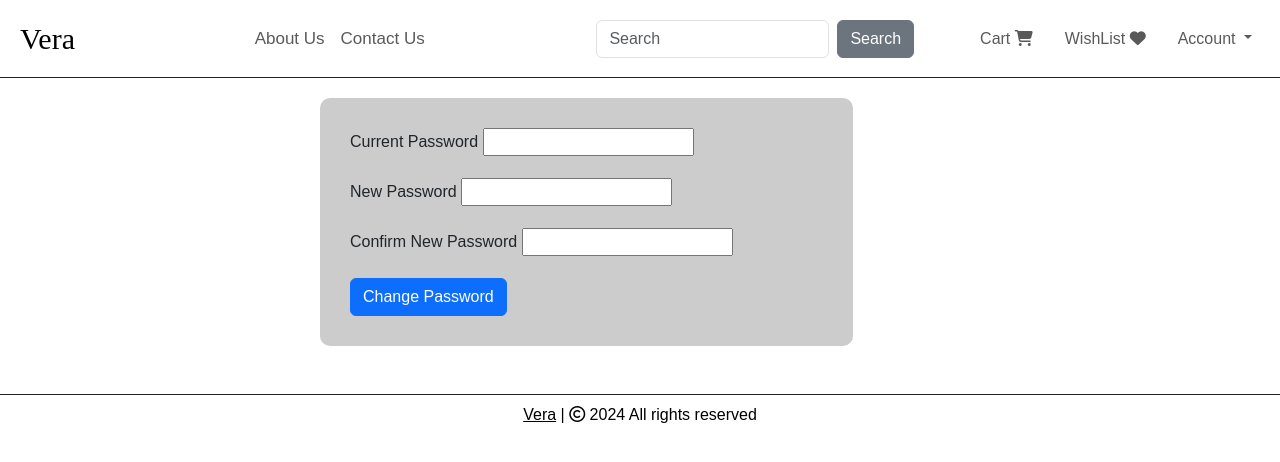
After one commit to PatrykBal/ucd_pa_database_proj, a Flask app: page /change-password/1 in a window 1280 px wide. The commit adds this page. Shown: the top 462 px of the page. Run offline with Flask 3, Linux system fonts and the light colour scheme; the visitor is signed in with stand-in values (Sample User, id 1); some libraries are stand-ins or nearby versions.

Commit message:
added passwordChangeForm to forms.py, added change-password route/form/validation to app.py and populated change-password.html

```diff
--- a/app.py
+++ b/app.py
@@ -1,5 +1,5 @@
 from flask import Flask, render_template, flash, redirect
-from routes.forms import LoginForm, SignUpForm
+from routes.forms import LoginForm, SignUpForm, PasswordChangeForm
 from flask_login import login_user, login_required, logout_user
 from flask_login import LoginManager
 
@@ -121,6 +121,31 @@ def sign_up():
 
 
 
+@app.route('/change-password/<int:customer_id>', methods=['GET', 'POST'])
+@login_required
+def change_password(customer_id):
+    form = PasswordChangeForm()
+    customer = Customer.query.get(customer_id)
+    if form.validate_on_submit():
+        current_password = form.current_password.data
+        new_password = form.new_password.data
+        confirm_new_password = form.confirm_new_password.data
+
+        if customer.verify_password(current_password):
+            if new_password == confirm_new_password:
+                customer.password = confirm_new_password
+                db.session.commit()
+                flash('Password Updated Successfully')
+                return redirect(f'/profile/{customer.id}')
+            else:
+                flash('New Passwords do not match!!')
+
+        else:
+            flash('Current Password is Incorrect')
+
+    return render_template('change-password.html', form=form)
+
+
 
 if __name__ == '__main__':
     app.run(debug=True)
--- a/routes/forms.py
+++ b/routes/forms.py
@@ -12,7 +12,16 @@ class SignUpForm(FlaskForm):
     submit = SubmitField('Sign Up')
 
 
+
 class LoginForm(FlaskForm):
     email = EmailField('Email', validators=[DataRequired()])
     password = PasswordField('Enter Your Password', validators=[DataRequired()])
     submit = SubmitField('Log in')
+
+
+
+class PasswordChangeForm(FlaskForm):
+    current_password = PasswordField('Current Password', validators=[DataRequired(), length(min=6)])
+    new_password = PasswordField('New Password', validators=[DataRequired(), length(min=6)])
+    confirm_new_password = PasswordField('Confirm New Password', validators=[DataRequired(), length(min=6)])
+    change_password = SubmitField('Change Password')
--- /dev/null
+++ b/templates/change-password.html
@@ -0,0 +1,35 @@
+{% extends 'base.html' %}
+
+{% block title %} Change Password {% endblock %}
+
+
+{% block body %}
+
+<div class="col-sm-5 offset-sm-3" style="background-color: #ccc; border-radius: 10px; margin-top: 20px;">
+
+    <form style="padding: 30px;" method="POST">
+
+        {{ form.hidden_tag() }}
+
+        <div class="mb-3">
+            <label for="exampleInputEmail" class="form-label"> {{ form.current_password.label }}</label>
+            {{ form.current_password }}
+        </div>
+
+        <div class="mb-3">
+            <label for="exampleInputEmail" class="form-label"> {{ form.new_password.label }}</label>
+            {{ form.new_password }}
+        </div>
+
+        <div class="mb-3">
+            <label for="exampleInputEmail" class="form-label"> {{ form.confirm_new_password.label }}</label>
+            {{ form.confirm_new_password }}
+        </div>
+
+        {{ form.change_password(class_="btn btn-primary")  }}
+
+    </form>
+
+</div>
+
+{% endblock %}
--- a/templates/profile.html
+++ b/templates/profile.html
@@ -11,7 +11,7 @@
 
             <ul class="list-unstyled">
                 <li class="d-grid"><a href="#" class="btn btn-primary">Profile</a></li>
-                <li class="d-grid"><a href="#" class="btn btn-primary" style="margin-top: 5px;">Change Password</a></li>
+                <li class="d-grid"><a href="/change-password/{{customer.id}}" class="btn btn-primary" style="margin-top: 5px;">Change Password</a></li>
 
             </ul>
 
```
